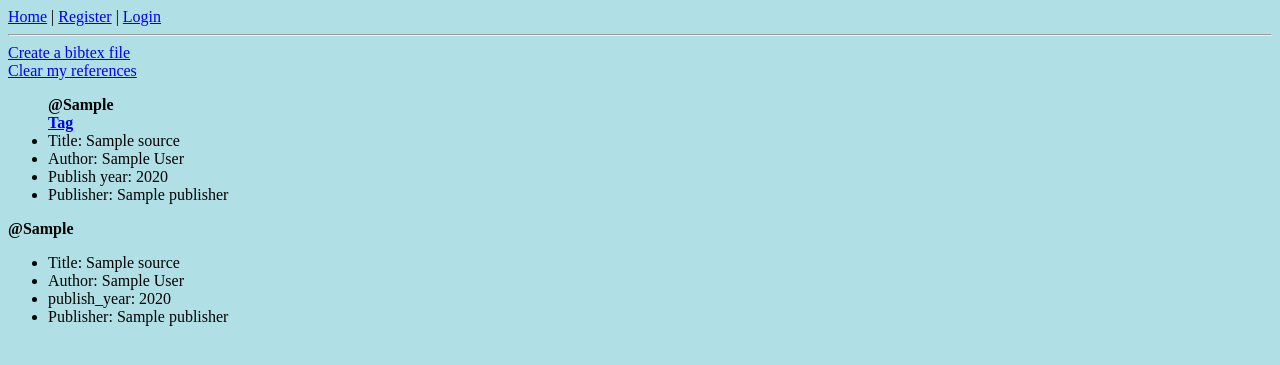
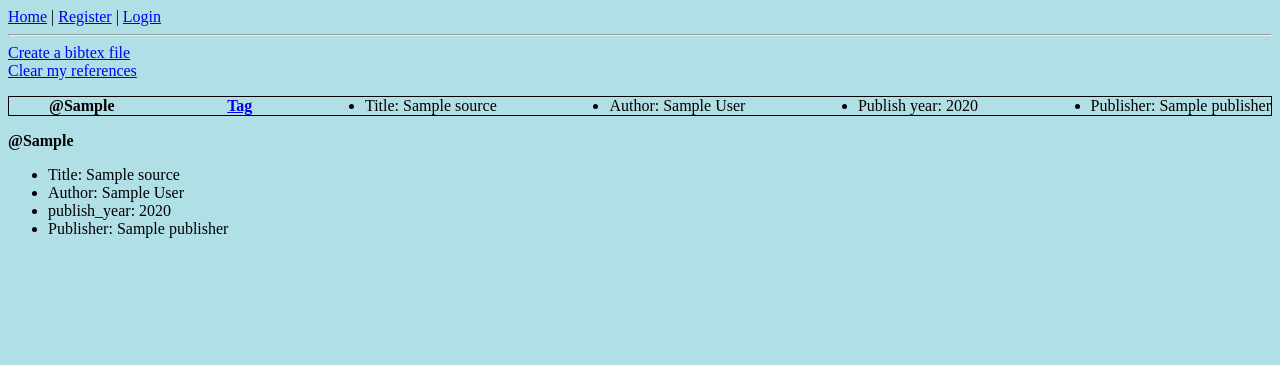
Before and after one commit to AlTu774/Reference_manager, a Flask app: template templates/list.html in a window 1280 px wide. Shown: the top 365 px of the page. Run offline with Flask 3, Linux system fonts and the light colour scheme; the template is opened without the code that fills it: most values are stand-ins (such as "Sample title", 1, 10 or a date in 2020).

Commit message:
make sources into rows with borders

```diff
--- a/templates/list.html
+++ b/templates/list.html
@@ -6,7 +6,9 @@
 <style>
     .flex-container{
     display: flex;
-    flex-direction: column;
+    border: 1px solid black;
+    flex-direction: row;
+    justify-content: space-between;
   }
 </style>
 <title>List of references</title>
```
